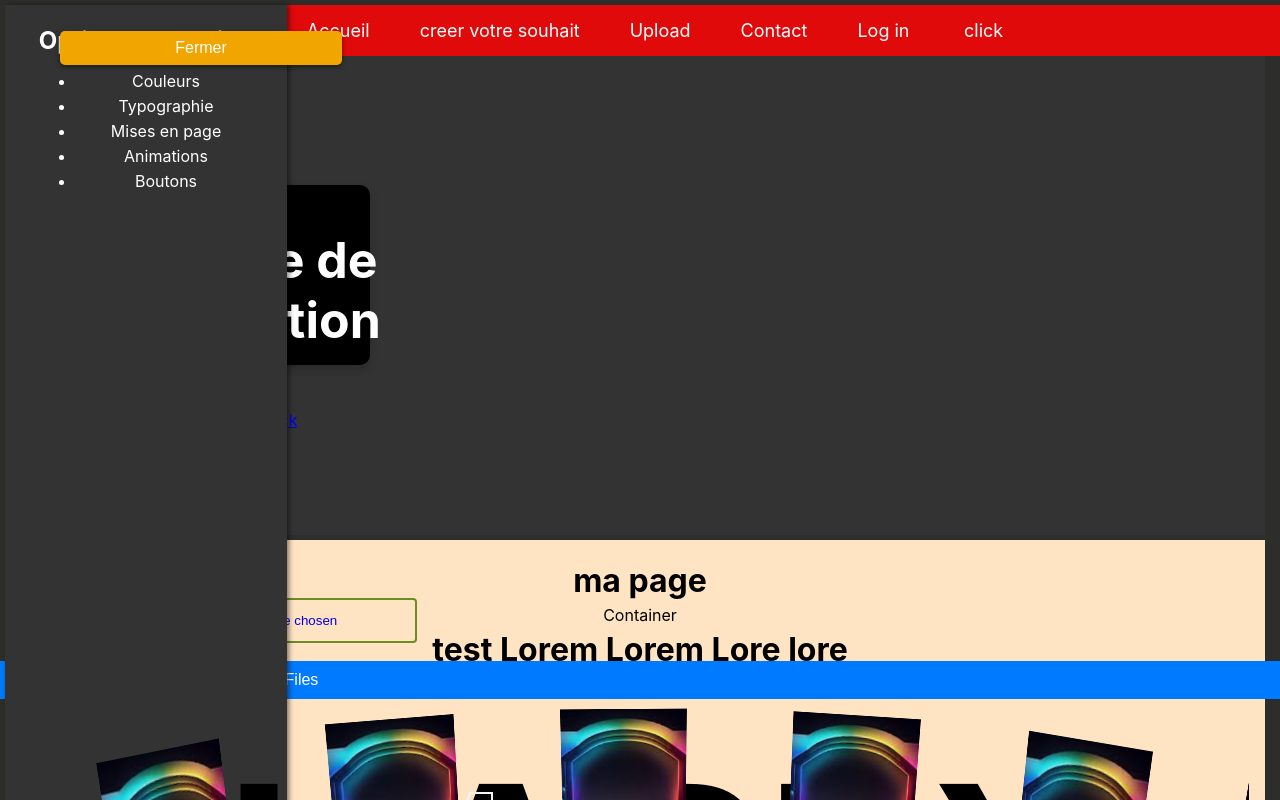
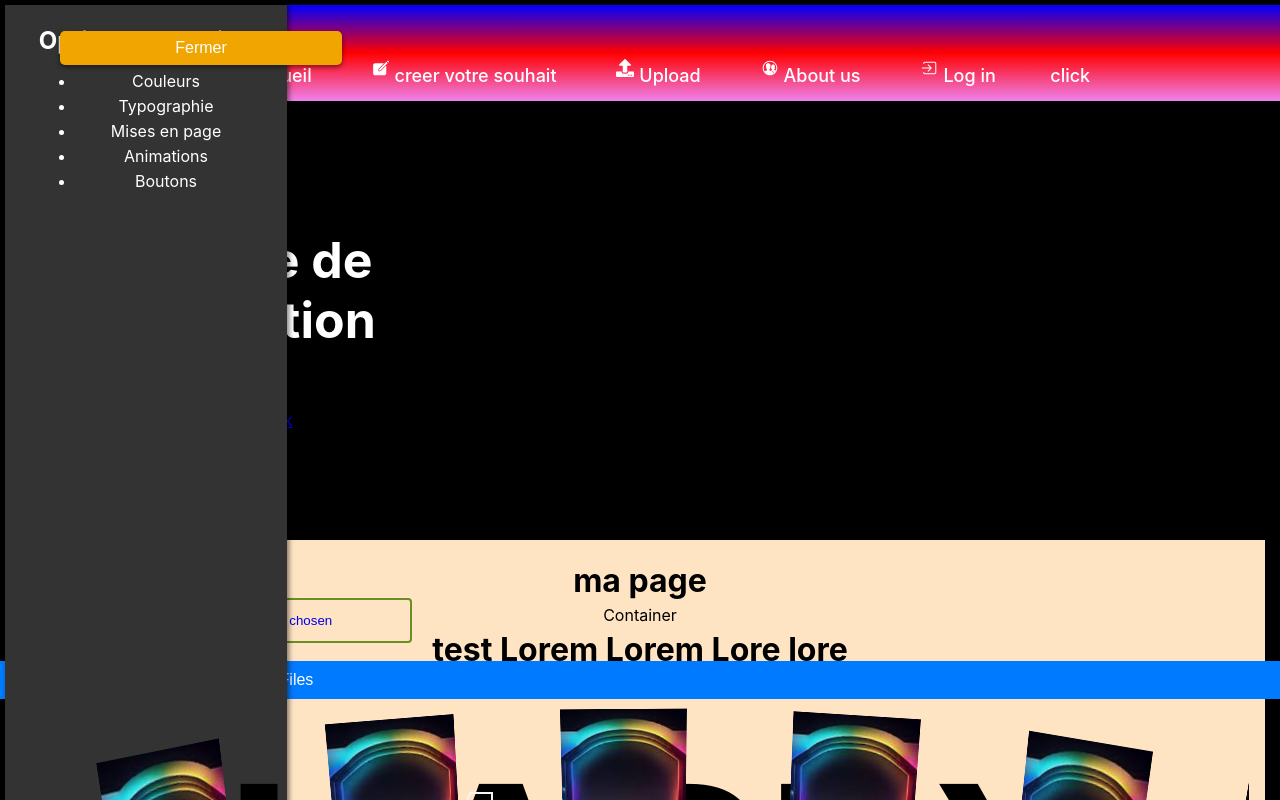
Before and after one commit to Doliviane/Domy2.0, a React (Create React App) app: page /create in a window 1280 px wide. Shown: the top 800 px of the page. Built offline with nearby package versions, Linux system fonts and the light colour scheme; a web font is replaced by a local one.

Commit message:
added a home page, changed the color of the navbar and added icons to the navbar

```diff
--- a/src/App.css
+++ b/src/App.css
@@ -1,5 +1,5 @@
-body {
-  background-color: rgb(45, 46, 44);
+body{
+  background-color: black;
 }
 
 #App-Container{
@@ -15,7 +15,6 @@
   display: flex;
   flex-direction: column;
   position: relative;
-  background-color: #333;
   color: white;
   padding: 10rem;
 }
--- /dev/null
+++ b/src/HomePage/Home.css
@@ -0,0 +1,4 @@
+
+.container{
+    color: azure;
+}
--- /dev/null
+++ b/src/HomePage/Home.js
@@ -0,0 +1,11 @@
+import React from "react";
+function Home() {
+    return (
+      <div className="container">
+        <h1>Let's make your family member and friends HAPPY</h1>
+        <h2> welcome to the DoMyWish, a beautiful present for your loved ones</h2>
+           </div>
+    );
+  }
+
+  export default Home;
--- a/src/navbar/footbar.css
+++ b/src/navbar/footbar.css
@@ -9,6 +9,7 @@
   position: relative;
   left: 0;
   bottom: 0;
+  background-color: rgb(45, 46, 44);
   }
 
   .footer-content {
--- a/src/navbar/navbar.css
+++ b/src/navbar/navbar.css
@@ -9,16 +9,24 @@
     min-height: 100vh;
   }
 .navbar {
-    background-color: #e00a0a;
+    background: linear-gradient(blue, red, violet);
     padding: 10px;
     text-align: center;
     width: 100%;
     position: sticky;
-
+   background-color: black;
     position: fixed;
     top: 0;
     left: 0;
 
+
+  }
+  .navbar .logo{
+    background: linear-gradient(45deg, red, #da1c65);
+    -webkit-background-clip: text;
+    background-clip: text;
+    color: transparent;
+    display: flex;
 
   }
 
@@ -33,6 +41,7 @@
   }
 
   .navbar ul li a {
+    font-weight: 500;
     color: white;
     text-decoration: none;
     font-size: 18px;
--- a/src/navbar/navbar.js
+++ b/src/navbar/navbar.js
@@ -8,19 +8,23 @@
 import Create from '../create/create'
 import RegisterPage from '../connect/register'
 import Pic from '../create/picture';
+import { FaHome, FaUpload} from "react-icons/fa";
+import { IoIosContacts ,IoIosCreate, IoIosLogIn} from "react-icons/io";
+import Home from '../HomePage/Home';
 
 function Navbar() {
   return (
     <BrowserRouter className="layout">
 
     <nav className="navbar">
+      <h1 className='logo'> DoMyWish </h1>
       <ul>
 
-        <li><Link to="/">Accueil</Link></li>
-        <li><Link to="/create">creer votre souhait</Link></li>
-        <li><Link to="/imageupload">Upload</Link></li>
-        <li><Link to="/contact">Contact</Link></li>
-        <li><Link to="/connect">Log in</Link></li>
+        <li><Link to="/Home"><FaHome />Accueil</Link></li>
+        <li><Link to="/create"> <IoIosCreate />creer votre souhait</Link></li>
+        <li><Link to="/imageupload">  <FaUpload />Upload</Link></li>
+        <li><Link to="/contact"> <IoIosContacts />About us</Link></li>
+        <li><Link to="/connect"> <IoIosLogIn />Log in</Link></li>
         <li>  <Link to="/picture"> click </Link></li>
       </ul>
     </nav>
@@ -29,12 +33,10 @@
       <div className="App">
       {/* Afficher la navbar */}
 
+  <Routes>
 
-        <div className="content">
-        <Routes>
-
-         <Route path="/" element={<h2>Bienvenue sur la page
-         </h2>} />
+        <Route path="/Home" element={/*<h2>Bienvenue sur la page
+    </h2>*/ <Home /> } />
          <Route path="/create" element={<Create />} />
          <Route path="/create/picture" element={<Pic />} />
          <Route path="/imageupload" element={<ImageUpload/>} />
@@ -45,12 +47,19 @@
 
        </Routes>
 
+
+
+
+
+        <div className="content">
+
+
         </div>
       </div>
 
 
 
-</BrowserRouter>
+</BrowserRouter >
 
   );
 }
```
Also changed, not shown: src/App.js (+5 -2 lines).
